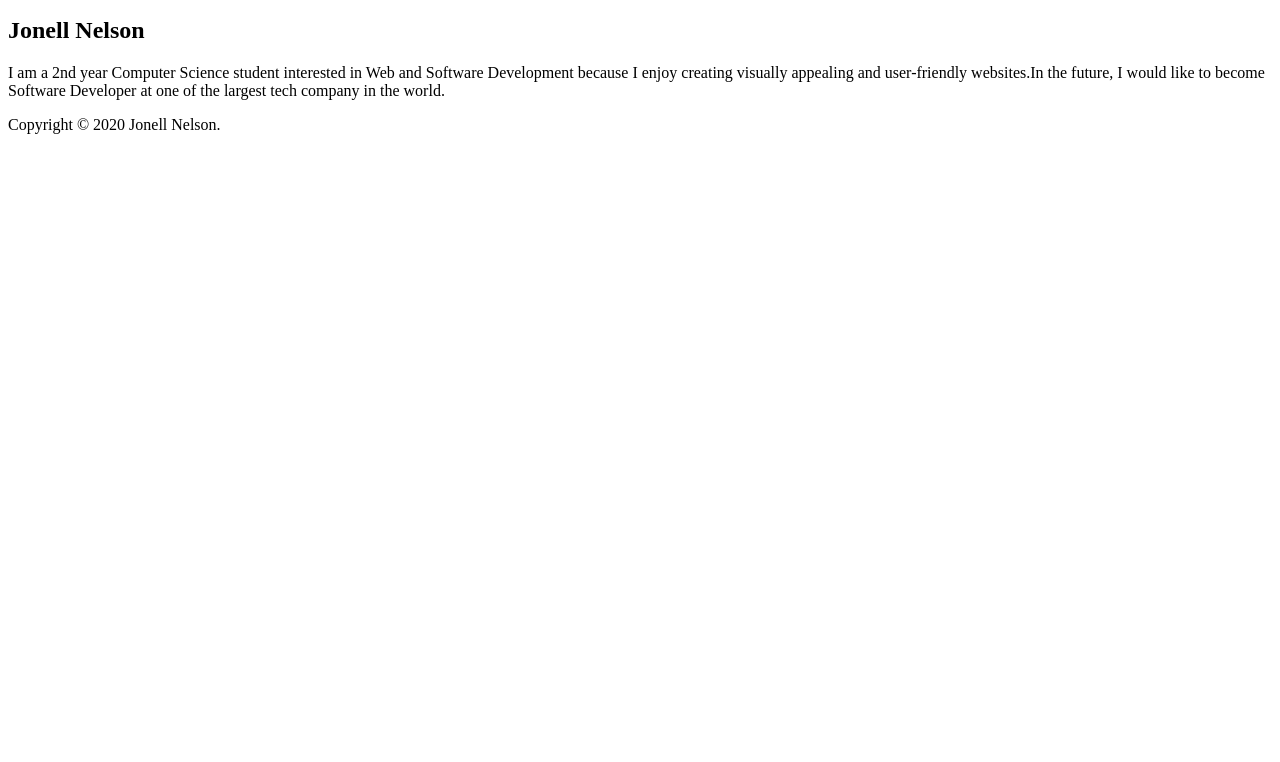
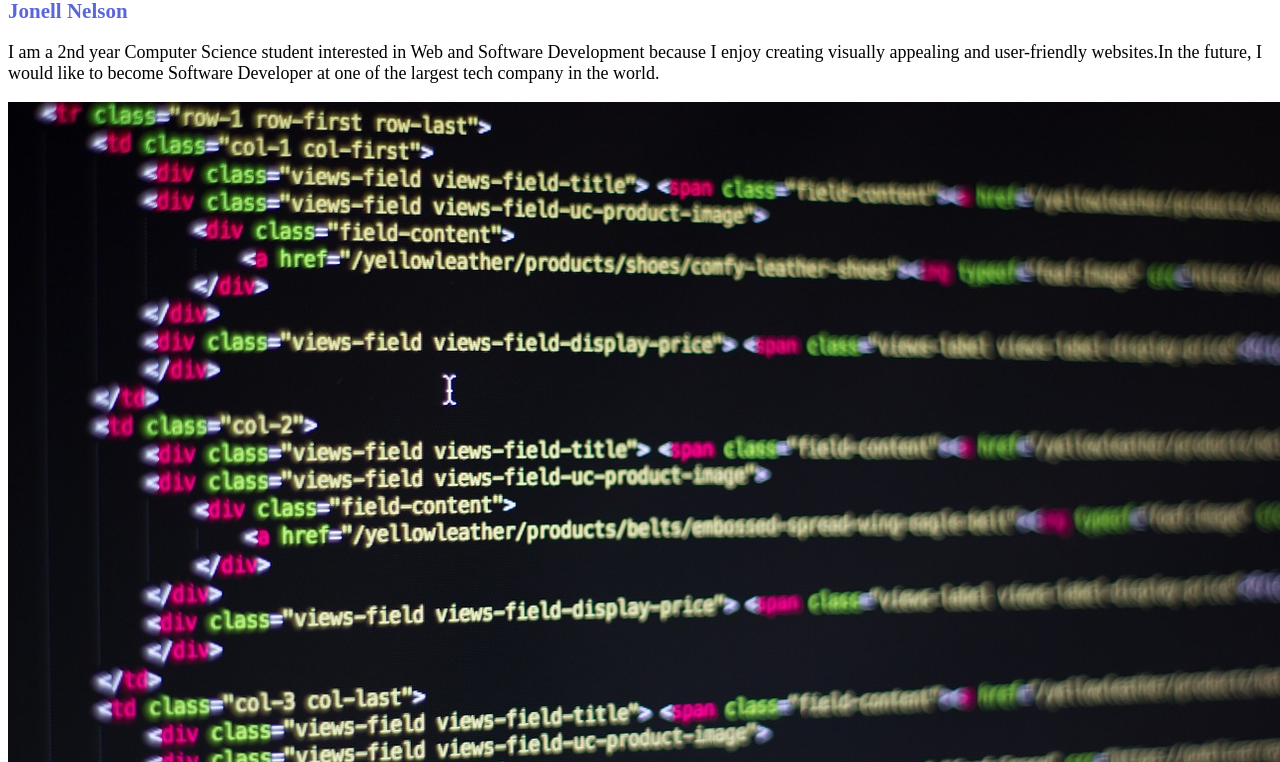
Before and after one commit to jonell-nelson/info2180-lab1, a plain HTML site: page index.html in a window 1280 px wide. Shown: the part 101-863 px from the top of the page. Before the commit the page ends 800 px from the top, so only its background shows below. Drawn offline with Linux system fonts and the light colour scheme.

Commit message:
Updated index.html file

```diff
--- a/index.html
+++ b/index.html
@@ -5,6 +5,7 @@
     <meta name="viewport" content="width=device-width, initial-scale=1.0">
     <meta http-equiv="X-UA-Compatible" content="ie=edge">
     <title>INFO2180 Lab 1</title>
+	<link rel="stylesheet" type="text/css" href="styles.css">
 </head>
 <body>
     <header>
@@ -14,7 +15,8 @@
     <main>
         <h2>Jonell Nelson</h2>
         <p>I am a 2nd year Computer Science student interested in Web and Software Development because I enjoy creating visually appealing and user-friendly websites.In the future, I would like to become Software Developer at one of the largest tech company in the world. </p>
-    </main>
+        <img src="image.jpg" alt="web development">
+	</main>
     <footer>
         <p>Copyright &copy; 2020 Jonell Nelson.</p>
     </footer>
```
